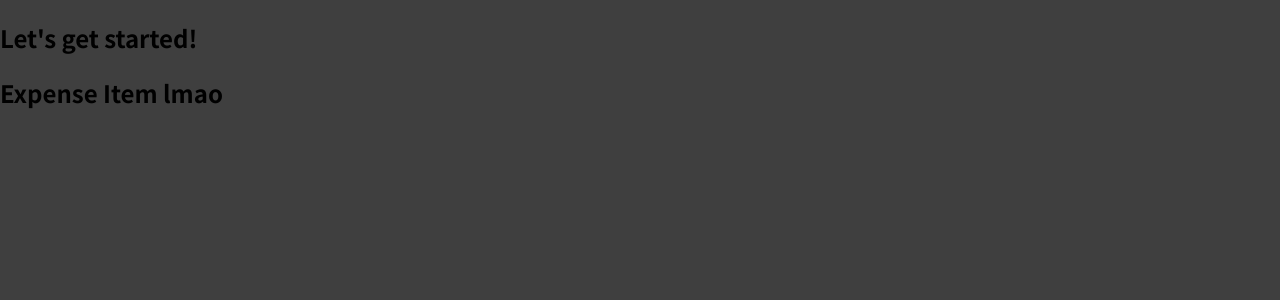
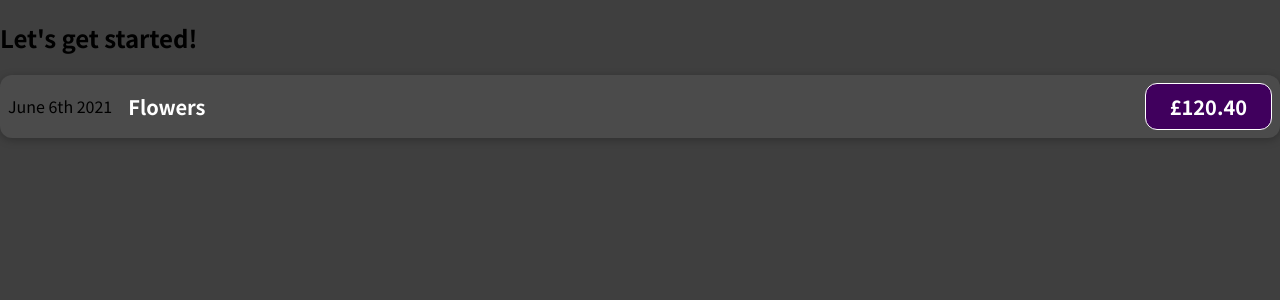
Before and after one commit to WillA5h/ReactJSProject, a JavaScript app: page / in a window 1280 px wide. Shown: the top 300 px of the page. Built offline with nearby package versions, Linux system fonts and the light colour scheme.

Commit message:
Styled ExpenseItem

```diff
--- /dev/null
+++ b/src/components/ExpenseItem.css
@@ -0,0 +1,56 @@
+.expense-item {
+    display: flex;
+    justify-content: space-between;
+    align-items: center;
+    box-shadow: 0 2px 8px rgba(0,0,0,0.25);
+    padding: 0.5rem;
+    margin: 1rem 0;
+    border-radius: 12px;
+    background-color: #4b4b4b;
+}
+
+.expense-item__description {
+    display: flex;
+    flex-direction: column;
+    gap: 1rem;
+    align-items: flex-end;
+    flex-flow: column-reverse;
+    justify-content: flex-start;
+    flex: 1;
+}
+
+.expense-item h2 {
+    color: #3a3a3a;
+    font-size: 1rem;
+    flex: 1;
+    margin: 0 1rem;
+    color: white;
+}
+
+.expense-item__price {
+    font-size: 1rem;
+    font-weight: bold;
+    color: white;
+    background-color: #40005d;
+    border: 1px solid white;
+    padding: 0.5rem;
+    border-radius: 12px;
+}
+
+@media (min-width: 580px) {
+    .expense-item__description {
+        flex-direction: row;
+        align-items: center;
+        justify-content: flex-start;
+        flex: 1;
+    }
+
+    .expense-item__description h2 {
+        font-size: 1.25rem;
+    }
+
+    .expense-item__price {
+        font-size: 1.25rem;
+        padding: 0.5rem 1.5rem;
+    }
+}
--- a/src/components/ExpenseItem.js
+++ b/src/components/ExpenseItem.js
@@ -1,8 +1,15 @@
-function ExpenseItem()
-{
-    return (
-        <h2>Expense Item lmao</h2>
-    );
+import './ExpenseItem.css';
+
+function ExpenseItem() {
+  return (
+    <div className="expense-item">
+      <div>June 6th 2021</div>
+      <div className="expense-item__description">
+        <h2>Flowers</h2>
+        <div className="expense-item__price">£120.40</div>
+      </div>
+    </div>
+  );
 }
 
 export default ExpenseItem;
```
Also changed, not shown: 1 other file (tests, documents, lock files or other folders).
